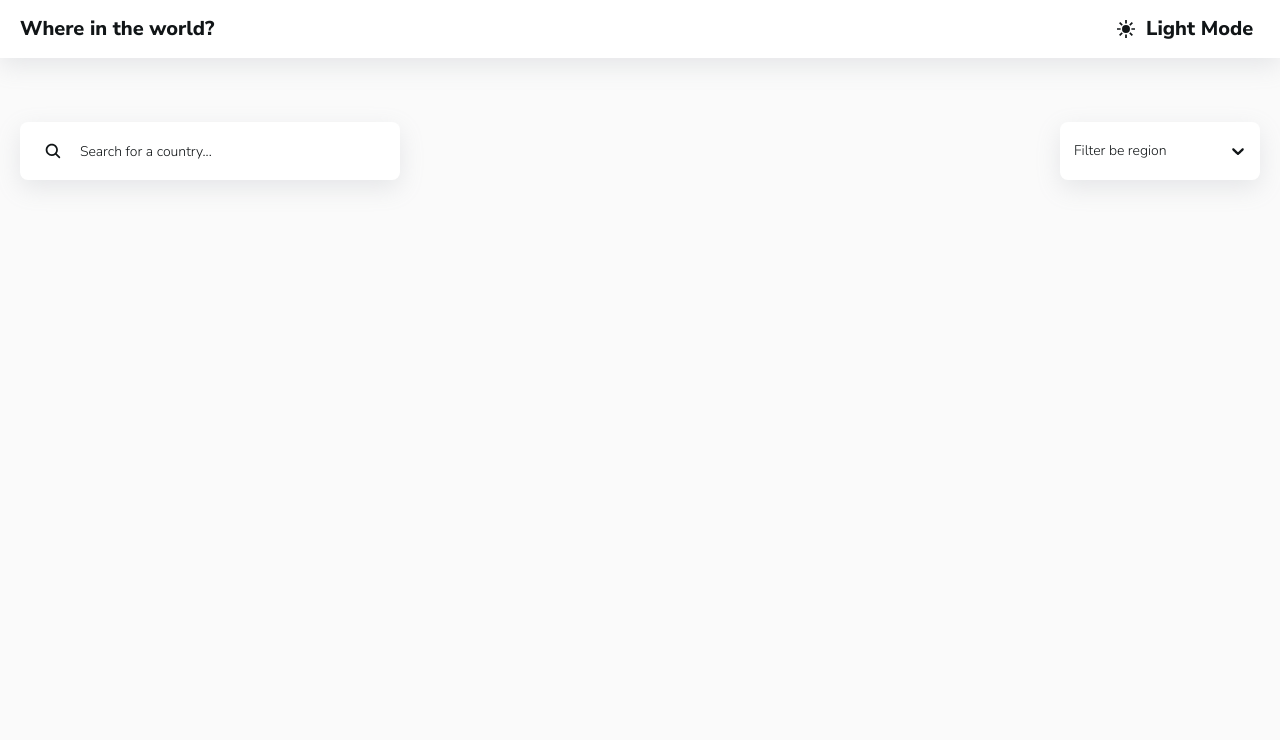
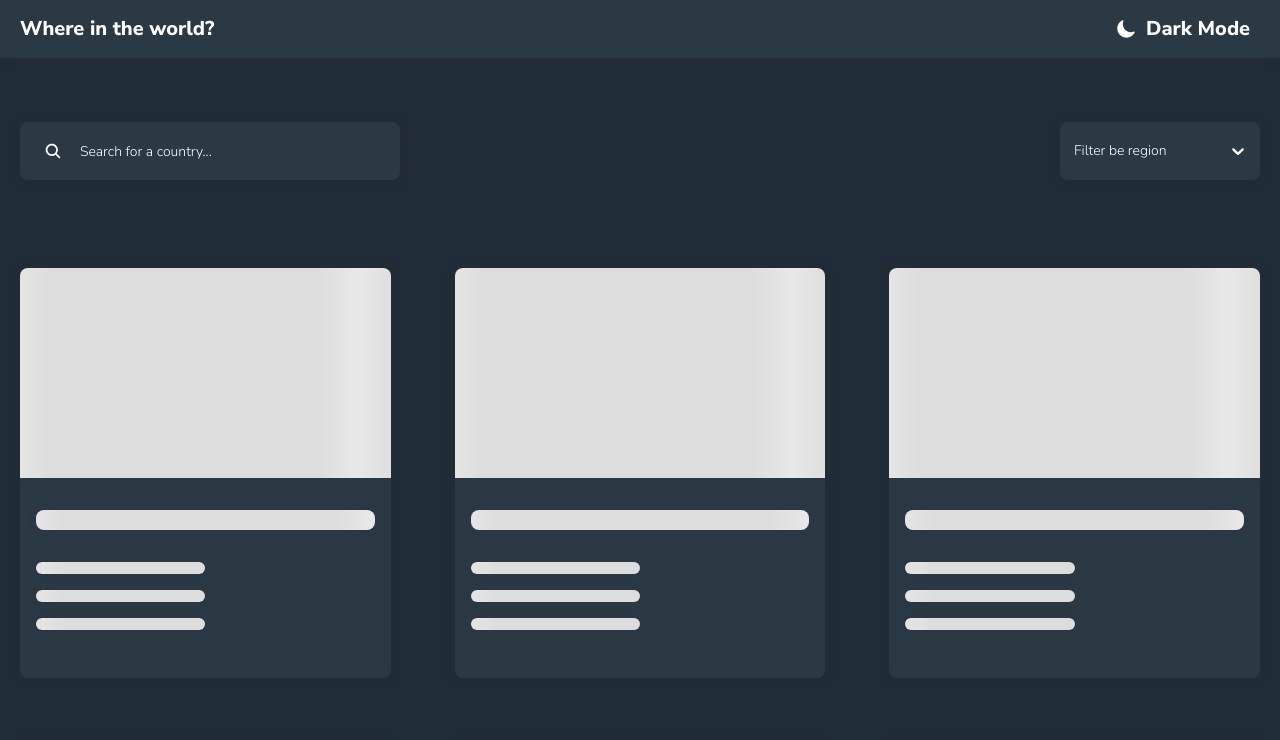
Before and after one commit to olegOstr/Rest-Countries, a React (Create React App) app: page / in a window 1280 px wide. Shown: the top 740 px of the page. Built offline with nearby package versions, Linux system fonts and the light colour scheme; no server answers.

Commit message:
add skeleton loader

```diff
--- a/src/components/Card.js
+++ b/src/components/Card.js
@@ -35,8 +35,6 @@ const CardTitle = styled.h3`
   margin-bottom: 1rem;
 `
 
-const CardList = styled.ul``
-
 const CardListItem = styled.li`
   font: var(--md-font);
   font-weight: var(--fw-light);
@@ -52,13 +50,13 @@ const Card = ({img, name, info = [], onClick}) => {
             <CardImage src={img} alt={'Flag ' + name}/>
             <CardBody>
                 <CardTitle>{name}</CardTitle>
-                <CardList>
+                <ul>
                     {info.map(el => (
                         <CardListItem key={uuid()}>
                             <span>{el.title}:</span> {el.description}
                         </CardListItem>
                     ))}
-                </CardList>
+                </ul>
             </CardBody>
         </Wrapper>
     );
--- a/src/components/Header.js
+++ b/src/components/Header.js
@@ -47,7 +47,7 @@ const ThemeSwitcher = styled.button`
 
 const Header = () => {
 
-    const [theme, setTheme] = useState('light')
+    const [theme, setTheme] = useState('dark')
 
     useEffect(() => {
         document.body.setAttribute('data-theme', theme)
--- /dev/null
+++ b/src/components/Loader/SkeletonList.js
@@ -0,0 +1,17 @@
+import React from 'react';
+import SkeletonUiCard from './SkeletonUiCard';
+
+const SkeletonList = () => {
+    return (
+        <>
+            <SkeletonUiCard/>
+            <SkeletonUiCard/>
+            <SkeletonUiCard/>
+            <SkeletonUiCard/>
+            <SkeletonUiCard/>
+            <SkeletonUiCard/>
+        </>
+    );
+};
+
+export default SkeletonList;
--- /dev/null
+++ b/src/components/Loader/SkeletonUiCard.js
@@ -0,0 +1,70 @@
+import React from 'react';
+import styled, {keyframes} from 'styled-components';
+
+const shineLines = keyframes`
+  to {
+    background-position: 0 0, 0 0, 0 190px, 50px 195px;
+  }
+`
+
+const Wrapper = styled.div`
+  border-radius: var(--radius);
+  background-color: var(--color-ui);
+  overflow: hidden;
+  box-shadow: var(--shadow);
+`
+
+const SkImage = styled.div`
+  height: 210px;
+  margin: 0 auto;
+
+  background-image: linear-gradient(90deg, #ddd 0px, #e8e8e8 40px, #ddd 80px);
+  background-size: 350px 190px;
+  background-position: -350px 0, 0 0, 0 190px, 50px 195px;
+  box-shadow: var(--shadow);
+  animation: ${shineLines} 1.5s infinite ease-in-out;
+`
+
+const SKBody = styled.div`
+  padding: 2rem 1rem;
+`
+const SkTitle = styled.div`
+  height: 20px;
+  border-radius: var(--radius);
+  margin-bottom: 2rem;
+  box-shadow: var(--shadow);
+  background-image: linear-gradient(90deg, #ddd 0px, #e8e8e8 40px, #ddd 80px);
+  background-size: 350px 190px;
+  background-position: -350px 0, 0 0, 0 190px, 50px 195px;
+  animation: ${shineLines} 1.5s infinite ease-in-out;
+`
+
+const SkListItem = styled.li`
+  height: 12px;
+  width: 50%;
+  box-shadow: var(--shadow);
+  border-radius: var(--radius);
+  margin-bottom: 1rem;
+  background-image: linear-gradient(90deg, #ddd 0px, #e8e8e8 40px, #ddd 80px);
+  background-size: 350px 190px;
+  background-position: -350px 0, 0 0, 0 190px, 50px 195px;
+  animation: ${shineLines} 1.5s infinite ease-in-out;
+`
+
+const SkeletonUiCard = () => {
+    return (
+        <Wrapper>
+            <SkImage/>
+            <SKBody>
+                <SkTitle/>
+                <ul>
+                    <SkListItem/>
+                    <SkListItem/>
+                    <SkListItem/>
+                </ul>
+            </SKBody>
+        </Wrapper>
+    );
+};
+
+export default SkeletonUiCard;
--- a/src/pages/HomePage.js
+++ b/src/pages/HomePage.js
@@ -4,10 +4,13 @@ import Controls from '../components/Controls';
 import List from '../components/List';
 import {fetchAllCountries} from '../http';
 import Card from '../components/Card';
+import SkeletonList from '../components/Loader/SkeletonList';
 
 const HomePage = ({countries, setCountries}) => {
 
     const [filteredCountries, setFilteredCountries] = useState(countries)
+    const [isLoaded, setIsLoaded] = useState(false)
+
 
     const handleSearch = (search, region) => {
         let data = [...countries]
@@ -26,11 +29,13 @@ const HomePage = ({countries, setCountries}) => {
 
     useEffect(() => {
         if (!countries.length) {
+            setIsLoaded(true)
             fetchAllCountries()
             .then(data => setCountries(data))
+            .then(() => setTimeout(() => {
+                setIsLoaded(false)
+            }, 1100))
             .catch((e) => console.log(`ERROR ${e.response.status} ` + JSON.stringify(e.response.data)))
-
-
         }
     }, [])
 
@@ -65,7 +70,7 @@ const HomePage = ({countries, setCountries}) => {
         <>
             <Controls onSearch={handleSearch}/>
             <List>
-                {visibleCountries}
+                {isLoaded ? <SkeletonList/> : visibleCountries}
             </List>
         </>
     );
```
